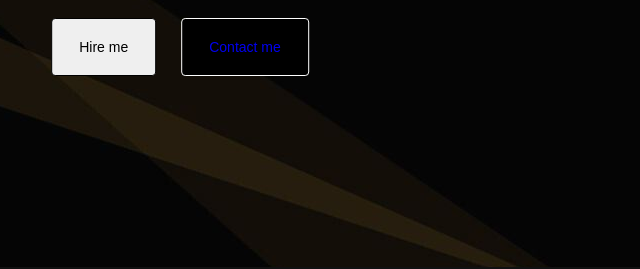
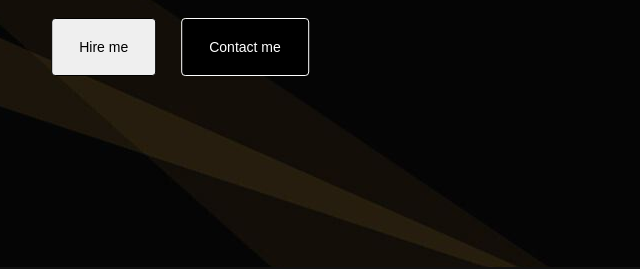
Before and after one commit to ChinCao/vectr-portfolio, a website: page index.html in a window 1280 px wide. Shown: the part 533-802 px from the top of the page, 0-640 px from the left. Drawn offline with nearby package versions, Linux system fonts and the light colour scheme.

Commit message:
Update home.css

```diff
--- a/css/home.css
+++ b/css/home.css
@@ -58,6 +58,10 @@
   border-color: white;
 }
 
+.btn-contact a {
+  color: white;
+}
+
 @media (max-width: 780px) {
   .home .content {
     width: 100%;
```
